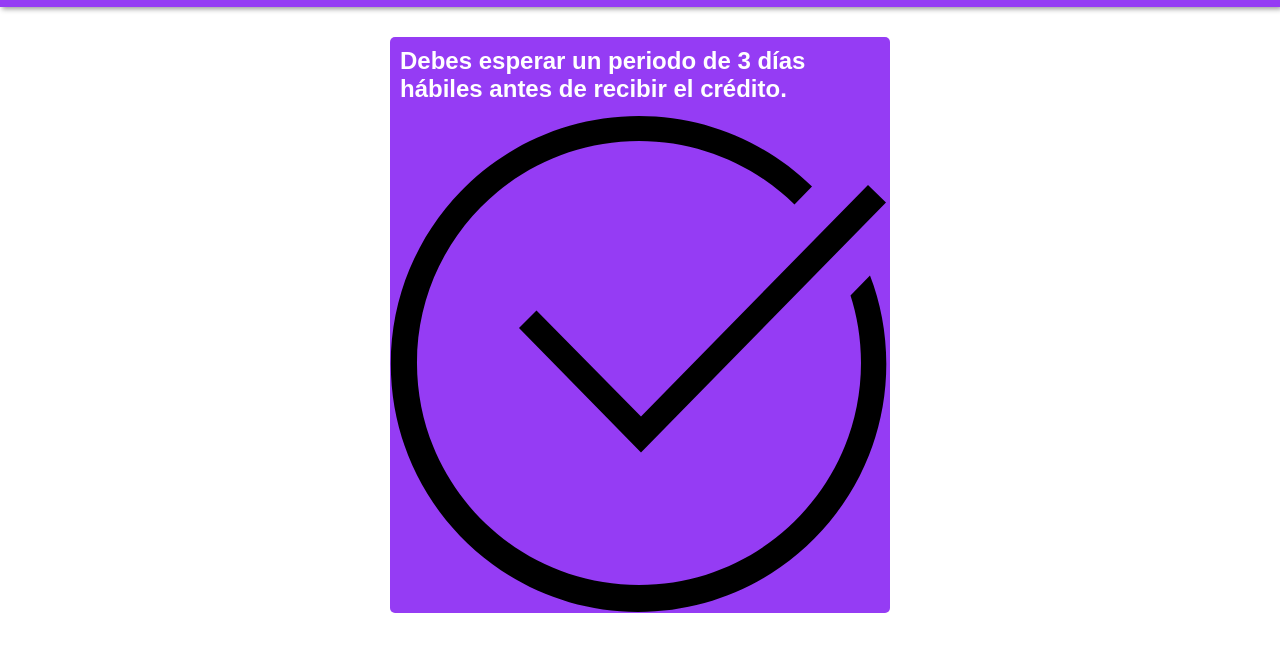
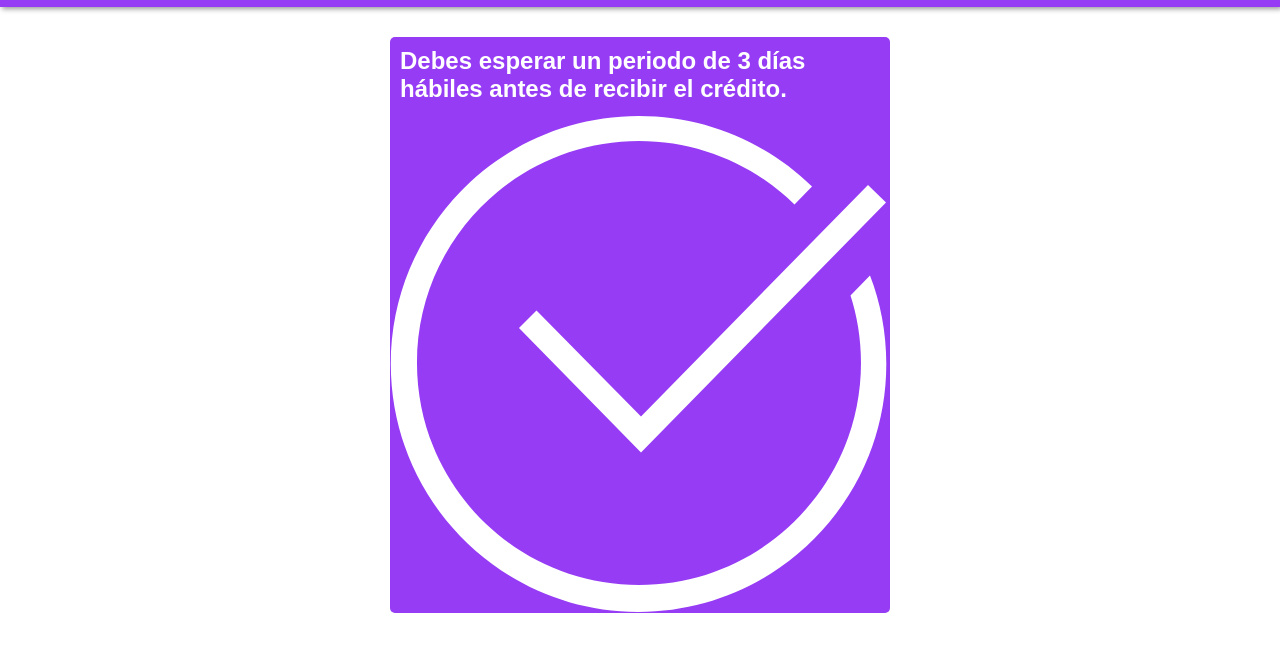
Before and after one commit to entraryjugar/coop, a plain HTML site: page completado.html in a window 1280 px wide. Shown: the part 63-714 px from the top of the page. Drawn offline with Linux system fonts and the light colour scheme.

Commit message:
Update estilos.css

```diff
--- a/css/estilos.css
+++ b/css/estilos.css
@@ -231,7 +231,7 @@ form{
     border-radius: 5px;
     margin-bottom: 20px;
 }
-#verifi{
+#veri{
    fill: white;
    with: 150px;
    display: block;
```
